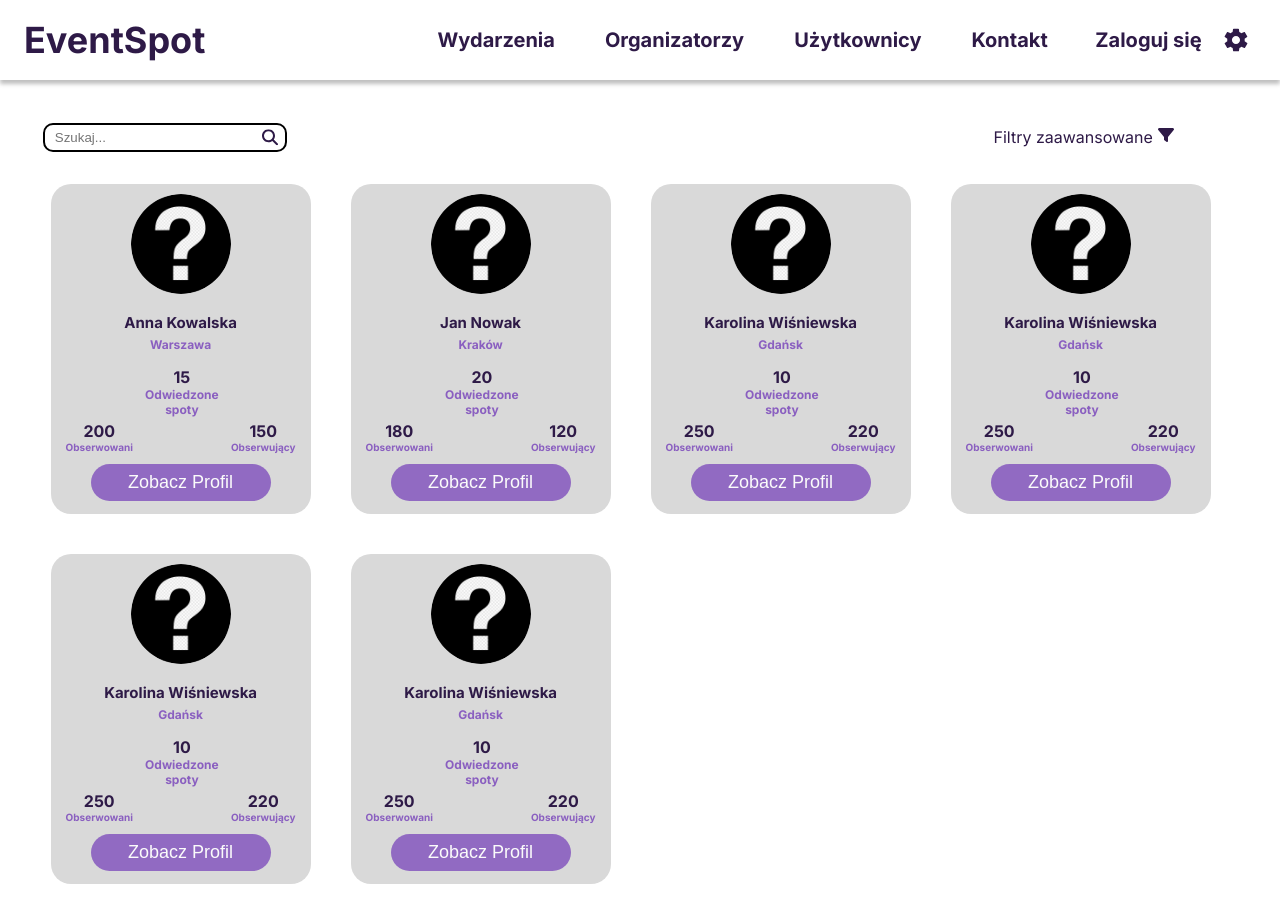
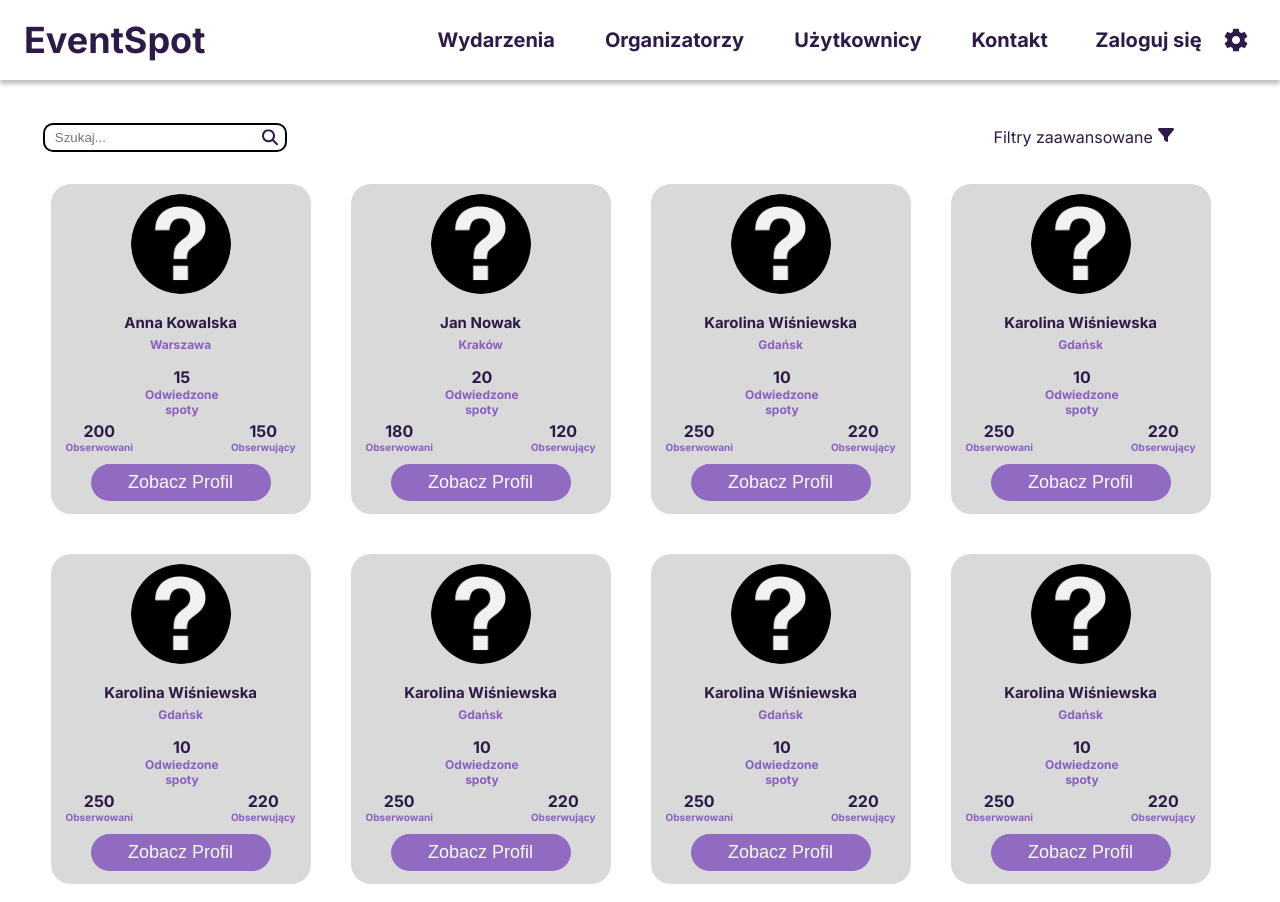
Before and after one commit to Event-spot/EventSpot, a Next.js app in the folder frontend/: page /uzytkownicy in a window 1280 px wide. Shown: the top 902 px of the page. Built offline with nearby package versions, Linux system fonts and the light colour scheme.

Commit message:
#11 Pagination_Connect_Person

```diff
--- a/frontend/src/app/uzytkownicy/osoby.json
+++ b/frontend/src/app/uzytkownicy/osoby.json
@@ -46,6 +46,134 @@
         "odwiedzoneSpoty": 10,
         "obserwowani": 250,
         "obserwujacy": 220
+      },
+      {
+        "imie": "Karolina",
+        "nazwisko": "Wiśniewska",
+        "lokalizacja": "Gdańsk",
+        "odwiedzoneSpoty": 10,
+        "obserwowani": 250,
+        "obserwujacy": 220
+      },
+      {
+        "imie": "Karolina",
+        "nazwisko": "Wiśniewska",
+        "lokalizacja": "Gdańsk",
+        "odwiedzoneSpoty": 10,
+        "obserwowani": 250,
+        "obserwujacy": 220
+      },
+      {
+        "imie": "Karolina",
+        "nazwisko": "Wiśniewska",
+        "lokalizacja": "Gdańsk",
+        "odwiedzoneSpoty": 10,
+        "obserwowani": 250,
+        "obserwujacy": 220
+      },
+      {
+        "imie": "Karolina",
+        "nazwisko": "Wiśniewska",
+        "lokalizacja": "Gdańsk",
+        "odwiedzoneSpoty": 10,
+        "obserwowani": 250,
+        "obserwujacy": 220
+      },
+      {
+        "imie": "Karolina",
+        "nazwisko": "Wiśniewska",
+        "lokalizacja": "Gdańsk",
+        "odwiedzoneSpoty": 10,
+        "obserwowani": 250,
+        "obserwujacy": 220
+      },
+      {
+        "imie": "Karolina",
+        "nazwisko": "Wiśniewska",
+        "lokalizacja": "Gdańsk",
+        "odwiedzoneSpoty": 10,
+        "obserwowani": 250,
+        "obserwujacy": 220
+      },
+      {
+        "imie": "Karolina",
+        "nazwisko": "Wiśniewska",
+        "lokalizacja": "Gdańsk",
+        "odwiedzoneSpoty": 10,
+        "obserwowani": 250,
+        "obserwujacy": 220
+      },
+      {
+        "imie": "Karolina",
+        "nazwisko": "Wiśniewska",
+        "lokalizacja": "Gdańsk",
+        "odwiedzoneSpoty": 10,
+        "obserwowani": 250,
+        "obserwujacy": 220
+      },
+      {
+        "imie": "Karolina",
+        "nazwisko": "Wiśniewska",
+        "lokalizacja": "Gdańsk",
+        "odwiedzoneSpoty": 10,
+        "obserwowani": 250,
+        "obserwujacy": 220
+      },
+      {
+        "imie": "Karolina",
+        "nazwisko": "Wiśniewska",
+        "lokalizacja": "Gdańsk",
+        "odwiedzoneSpoty": 10,
+        "obserwowani": 250,
+        "obserwujacy": 220
+      },
+      {
+        "imie": "Karolina",
+        "nazwisko": "Wiśniewska",
+        "lokalizacja": "Gdańsk",
+        "odwiedzoneSpoty": 10,
+        "obserwowani": 250,
+        "obserwujacy": 220
+      },
+      {
+        "imie": "Karolina",
+        "nazwisko": "Wiśniewska",
+        "lokalizacja": "Gdańsk",
+        "odwiedzoneSpoty": 10,
+        "obserwowani": 250,
+        "obserwujacy": 220
+      },
+      {
+        "imie": "Karolina",
+        "nazwisko": "Wiśniewska",
+        "lokalizacja": "Gdańsk",
+        "odwiedzoneSpoty": 10,
+        "obserwowani": 250,
+        "obserwujacy": 220
+      },
+      {
+        "imie": "Karolina",
+        "nazwisko": "Wiśniewska",
+        "lokalizacja": "Gdańsk",
+        "odwiedzoneSpoty": 10,
+        "obserwowani": 250,
+        "obserwujacy": 220
+      },
+      {
+        "imie": "Karolina",
+        "nazwisko": "Wiśniewska",
+        "lokalizacja": "Gdańsk",
+        "odwiedzoneSpoty": 10,
+        "obserwowani": 250,
+        "obserwujacy": 220
+      },
+      {
+        "imie": "Karolina",
+        "nazwisko": "Wiśniewska",
+        "lokalizacja": "Gdańsk",
+        "odwiedzoneSpoty": 10,
+        "obserwowani": 250,
+        "obserwujacy": 220
       }
 
   ]
--- a/frontend/src/app/uzytkownicy/page.tsx
+++ b/frontend/src/app/uzytkownicy/page.tsx
@@ -7,7 +7,17 @@ import { useState } from 'react';
 
 export default function Users() {
     const [currentPage, setCurrentPage] = useState(1);
-    const lastPage = 20; //Zmienić później tak aby pobierało z bazy danych.
+    //const lastPage = 20; //Zmienić później tak aby pobierało z bazy danych.
+    // Ograniczenie liczby osób na stronie
+    const itemsPerPage = 12;
+    // Obliczenie całkowitej liczby stron
+    const totalNumOfPages = Math.ceil(osoby.length / itemsPerPage);
+    // Obliczenie indeksów osób dla obecnej strony
+    const startIndex = (currentPage - 1) * itemsPerPage;
+    const endIndex = Math.min(startIndex + itemsPerPage, osoby.length);
+    // Wyświetlenie osób dla obecnej strony
+    const currentOsoby = osoby.slice(startIndex, endIndex);
+
     return(
         <div className={styles.main}>
             <div className={styles.upbar}>
@@ -30,7 +40,7 @@ export default function Users() {
             <div className={styles.users}>
             <div className={styles.pages}>
                 <div className={styles.container}>
-                    {osoby.map((osoba, index) => (
+                    {currentOsoby.map((osoba, index) => (
                         <Person
                         key={index}
                         imie={osoba.imie}
@@ -47,7 +57,7 @@ export default function Users() {
             <div className={styles.downbar}>
                 <Pagination
                     currentPage={currentPage}
-                    lastPage={lastPage}
+                    lastPage={totalNumOfPages}
                     maxLength={7}
                     setCurrentPage={setCurrentPage}
                 />
```
